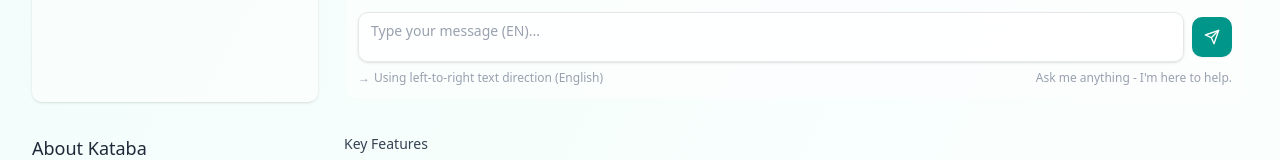
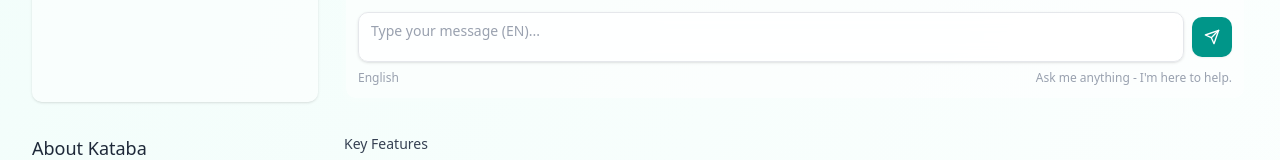
Before and after one commit to hossfahad/Kataba-AI-Therapist-for-Muslims, a Next.js app in the folder Kataba/kataba/: page / in a window 1280 px wide. Shown: the part 791-951 px from the top of the page. Built offline with nearby package versions, Linux system fonts and the light colour scheme; no server answers.

Commit message:
Simplify language indicator in chat UI

```diff
--- a/Kataba/kataba/src/components/chat.tsx
+++ b/Kataba/kataba/src/components/chat.tsx
@@ -486,10 +486,7 @@ export const Chat = () => {
           <div>
             {currentLanguage && (
               <span className="inline-flex items-center">
-                <span className="mr-1">
-                  {isRTL ? '←' : '→'}
-                </span>
-                {`Using ${isRTL ? 'right-to-left' : 'left-to-right'} text direction (${SUPPORTED_LANGUAGES[currentLanguage].name})`}
+                {SUPPORTED_LANGUAGES[currentLanguage].name}
               </span>
             )}
           </div>
```
